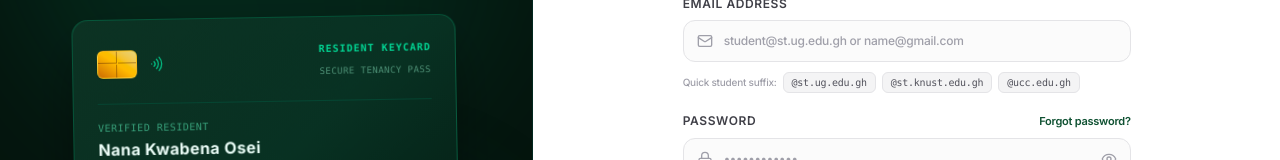
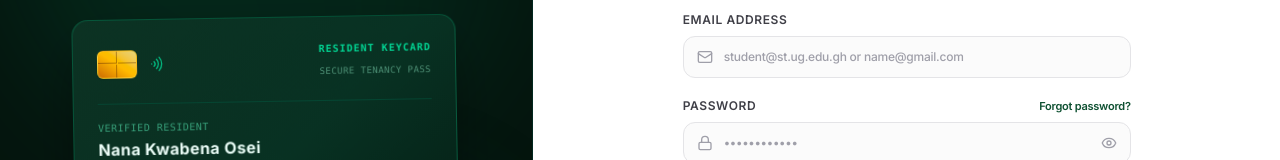
Before and after one commit to Commander-hill/akwaaba-homes, a Next.js app in the folder frontend/: page /login in a window 1280 px wide. Shown: the part 380-540 px from the top of the page. Built offline with nearby package versions, Linux system fonts and the light colour scheme; no server answers.

Commit message:
fix(auth): remove quick student suffix chips from email input

```diff
--- a/frontend/src/app/login/page.tsx
+++ b/frontend/src/app/login/page.tsx
@@ -504,32 +504,6 @@ function LoginForm() {
                     onChange={(e) => setEmail(e.target.value)}
                   />
                 </div>
-
-                {/* Campus Email Quick-Fill Tags */}
-                <div className="flex items-center gap-1.5 pt-0.5 flex-wrap">
-                  <span className="text-[10px] text-zinc-400 dark:text-zinc-500 font-medium">Quick student suffix:</span>
-                  {[
-                    '@st.ug.edu.gh',
-                    '@st.knust.edu.gh',
-                    '@ucc.edu.gh'
-                  ].map((domain) => (
-                    <button
-                      key={domain}
-                      type="button"
-                      onClick={() => {
-                        if (!email.includes('@')) {
-                          setEmail(prev => (prev ? prev.trim() + domain : ''));
-                        } else {
-                          const username = email.split('@')[0];
-                          setEmail(username + domain);
-                        }
-                      }}
-                      className="text-[10px] font-mono px-2 py-0.5 rounded-md bg-zinc-100 dark:bg-zinc-800/80 text-zinc-600 dark:text-zinc-400 hover:text-[#0F5132] dark:hover:text-emerald-400 hover:bg-emerald-50 dark:hover:bg-emerald-950/40 border border-zinc-200 dark:border-zinc-700/60 transition-colors cursor-pointer"
-                    >
-                      {domain}
-                    </button>
-                  ))}
-                </div>
               </div>
 
               {/* Password */}
```
